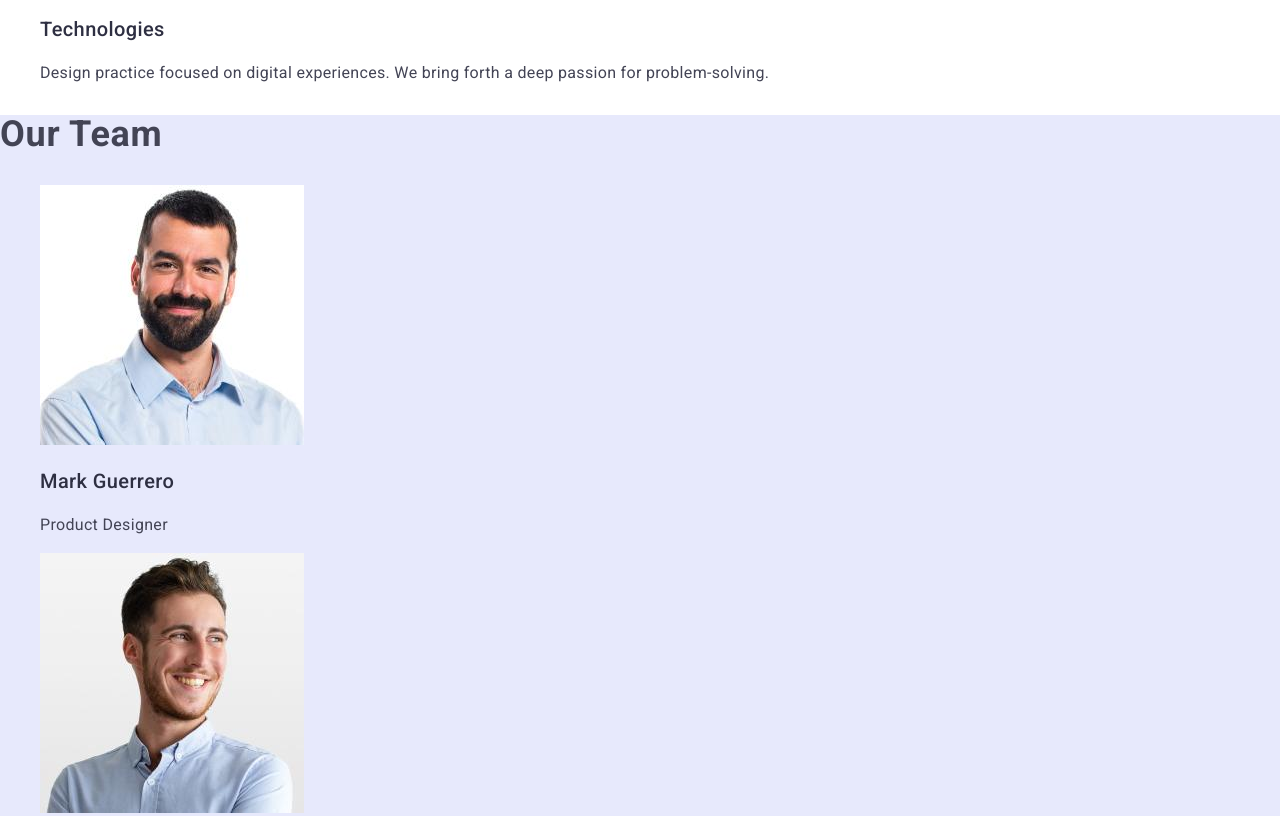
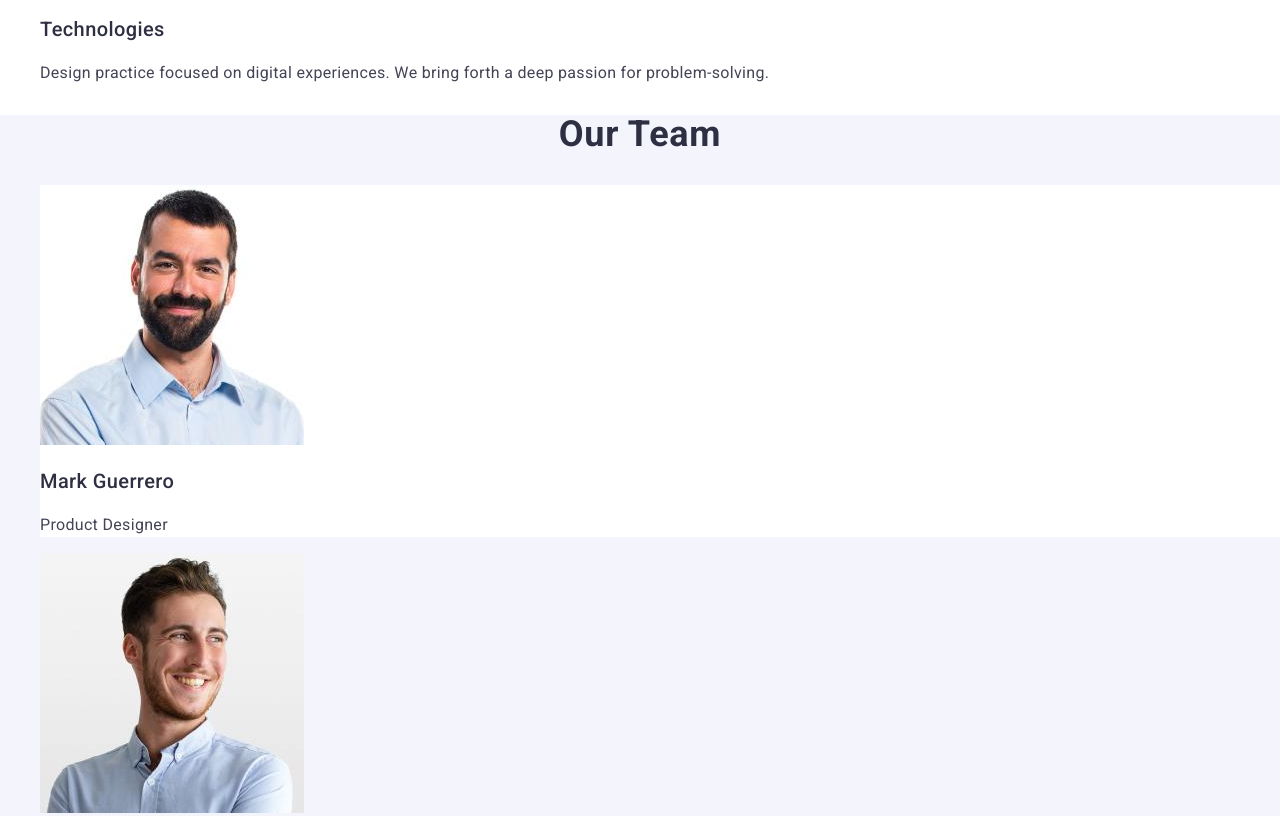
Before and after one commit to AlinaPristinskaya/goit-markup-hw-02, a plain HTML site: page index.html in a window 1280 px wide. Shown: the part 686-1502 px from the top of the page. Drawn offline with nearby package versions, Linux system fonts and the light colour scheme.

Commit message:
fix section3

```diff
--- a/css/styles.css
+++ b/css/styles.css
@@ -107,7 +107,7 @@ font-weight: 500;
 
  }
  .piple{
-  background-color: #E7E9FC;
+  background-color: #F4F4FD
  }
  .visible{
   visibility: hidden;
@@ -124,6 +124,9 @@ letter-spacing: 0.4px;
 color:#2e2f42;
 
 
+}
+.card{
+  background-color: #FFFFFF ;
 }
 .text{
 
@@ -143,7 +146,7 @@ color:#434455;
   color: #ffffff;
 }
 
-.header2{
+.headertwo{
 
 font-size: 36px;
 font-style: normal;
@@ -151,4 +154,6 @@ font-weight: 700;
 line-height: 1.11;
 letter-spacing: 0.72px;
 text-transform: capitalize;
+text-align: center;
+color: #2e2f42 ;
 }
--- a/index.html
+++ b/index.html
@@ -64,24 +64,24 @@
             </ul>
         </section>
         <section class="piple">
-            <h2 class="header2">Our Team</h2>
+            <h2 class="headertwo">Our Team</h2>
             <ul class="list">
-                <li>
+                <li class="card">
                     <img src="./images/mark.jpg" alt="Mark Guerrero" width="264">
                     <h3 class="headerthree">Mark Guerrero</h3>
                     <p class="text">Product Designer</p>
                 </li>
-                <li>
+                <li lass="card">
                     <img src="./images/tom.jpg" alt="Tom Ford" width="264">
                     <h3 class="headerthree">Tom Ford</h3>
                     <p class="text">Frontend Developer</p>
                 </li>
-                <li>
+                <li lass="card">
                     <img src="./images/camila.jpg" alt="Camila Garcia" width="264">
                     <h3 class="headerthree">Camila Garcia</h3>
                     <p class="text">Marketing</p>
                 </li>
-                <li>
+                <li lass="card">
                     <img src="./images/daniel.jpg" alt="Daniel Wilson" width="264">
                     <h3 class="headerthree">Daniel Wilson</h3>
                     <p class="text">UI Designer</p>
@@ -89,7 +89,7 @@
             </ul>
         </section>
         <section>
-            <h2 class="header2">Our Portfolio</h2>
+            <h2 class="headertwo">Our Portfolio</h2>
             <ul class="list">
               <li>
                 <img src="./images/bankin.jpg" alt="bankin" width="360">
```
